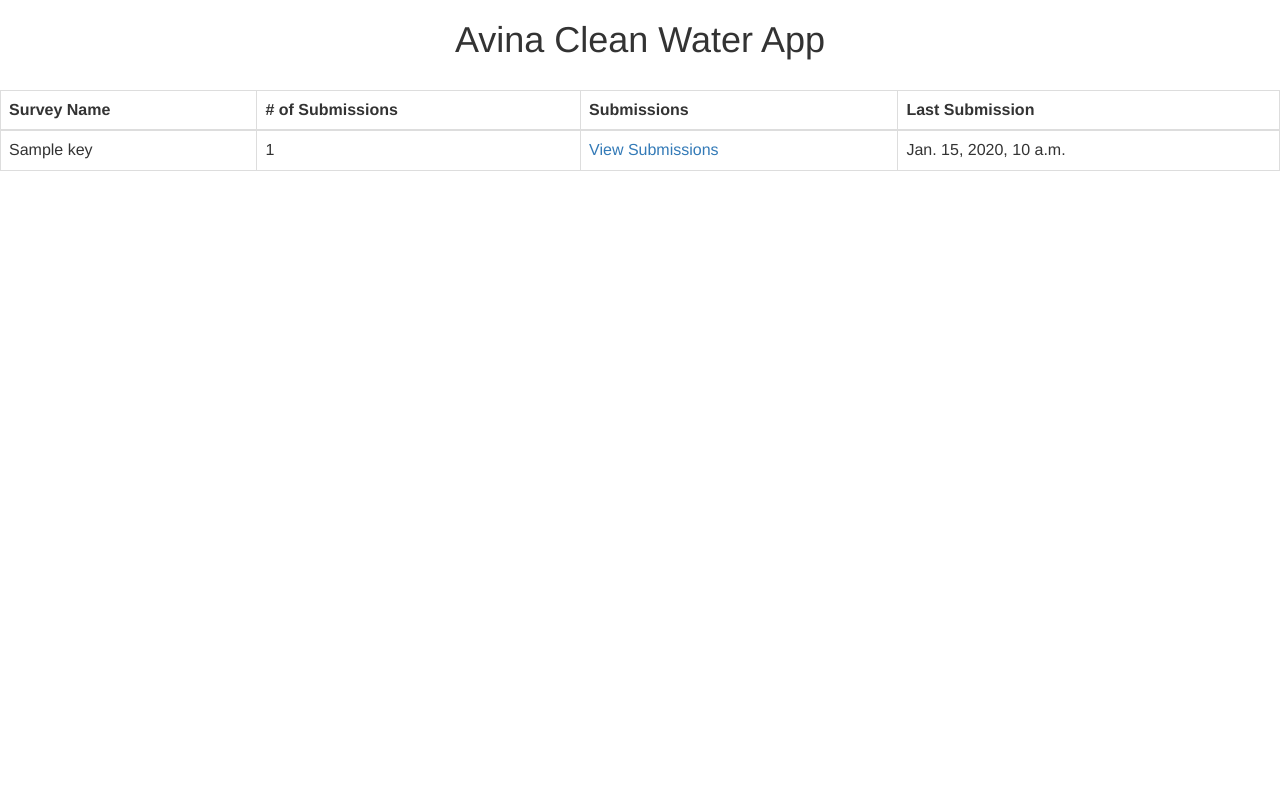
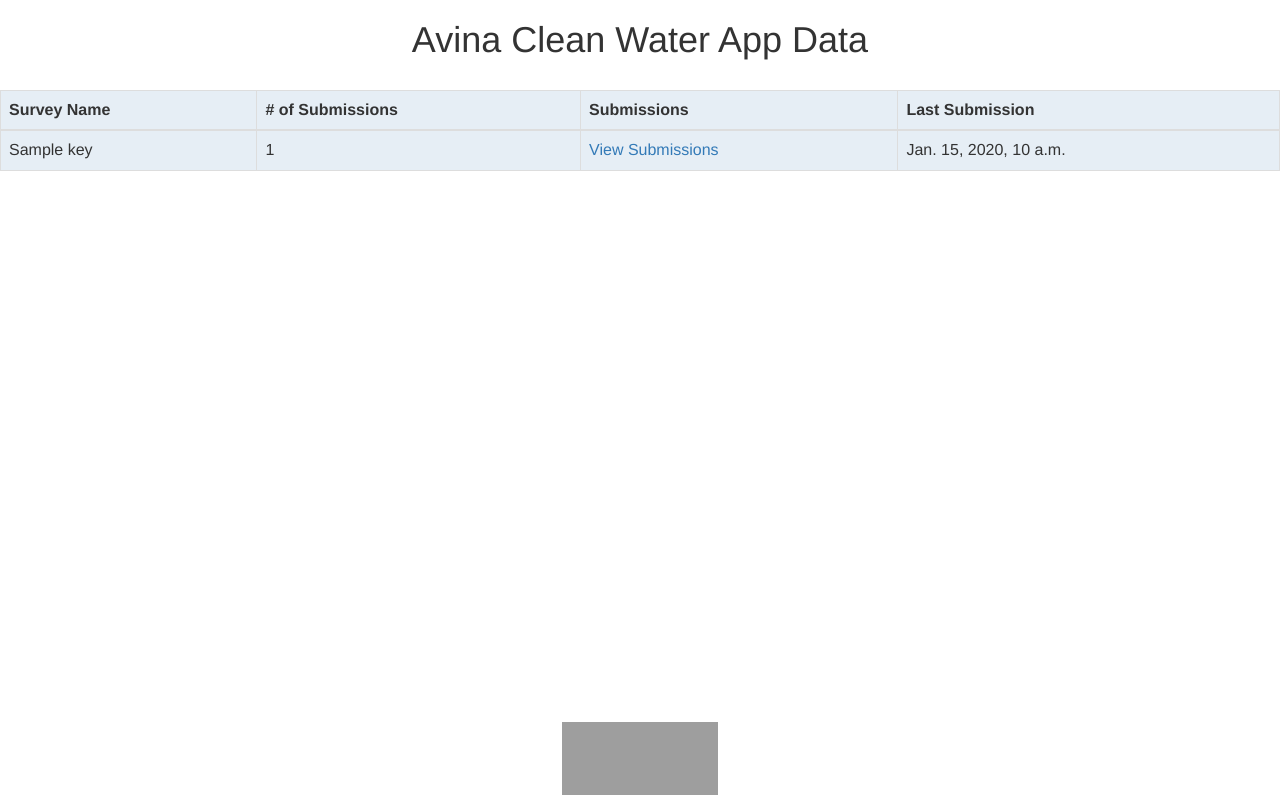
Before and after one commit to benetech/Clean-Water-App, a Django app: template templates/water_data/index.html in a window 1280 px wide. Run offline with Django 3.2, Linux system fonts and the light colour scheme; the template is opened without the code that fills it: most values are stand-ins (such as "Sample title", 1, 10 or a date in 2020); some libraries are stand-ins or nearby versions; grey boxes are pictures that could not be loaded.

Commit message:
update css

```diff
--- a/templates/water_data/index.html
+++ b/templates/water_data/index.html
@@ -5,19 +5,33 @@
 {% bootstrap_javascript %}
 
 <div>
-	<h1><center> Avina Clean Water App <center></h1>
+	<h1><center> Avina Clean Water App Data <center></h1>
 </div>
 
 <br>
 
 <style>
+
+.avina_img {
+	text-align:center;
+	position:absolute;
+	bottom:5px;
+	width:100%;
+}
+
 img {
-	position: fixed;
-	top:5px;
-	left:5px;
+	width:156px;
+	height:73px;
+	position:relative;
+}
+
+table {
+	background-color:#E6EEF5;
 }
 
 </style>
+
+
 
 <table class ="table table-bordered">
 	<thead>
@@ -37,7 +51,7 @@ img {
 			<td>{{ value.num_of_submissions }}</td>
 			<td>
 				{% if value.num_of_submissions > 0 %}
-				<a href="/surveydata/{{ value.login_name }}/{{ value.formid }}/{{ key }}">View Submissions</a>
+					<a href="/surveydata/{{ value.login_name }}/{{ value.formid }}/{{ key }}">View Submissions</a>
 				{% endif %}
 			</td>
 			<td>{{ value.last_submission_time }}</td>
@@ -47,4 +61,6 @@ img {
 	</tbody>
 </table>
 
+<div class="avina_img"><img src = http://www.avina.net/esp/wp-content/uploads/2013/02/logo_avina.jpg></div>
+
 </html>
```
Also changed, not shown: templates/water_data/listSubmissions.html (+25 -6 lines).
